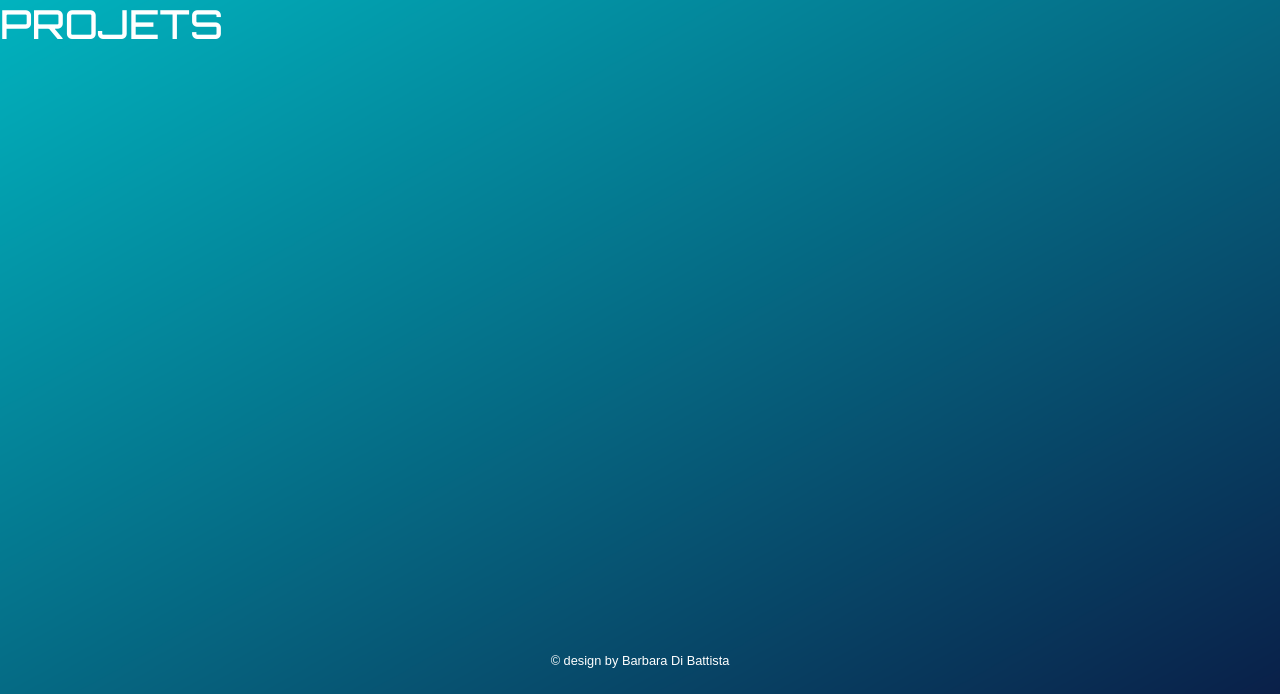
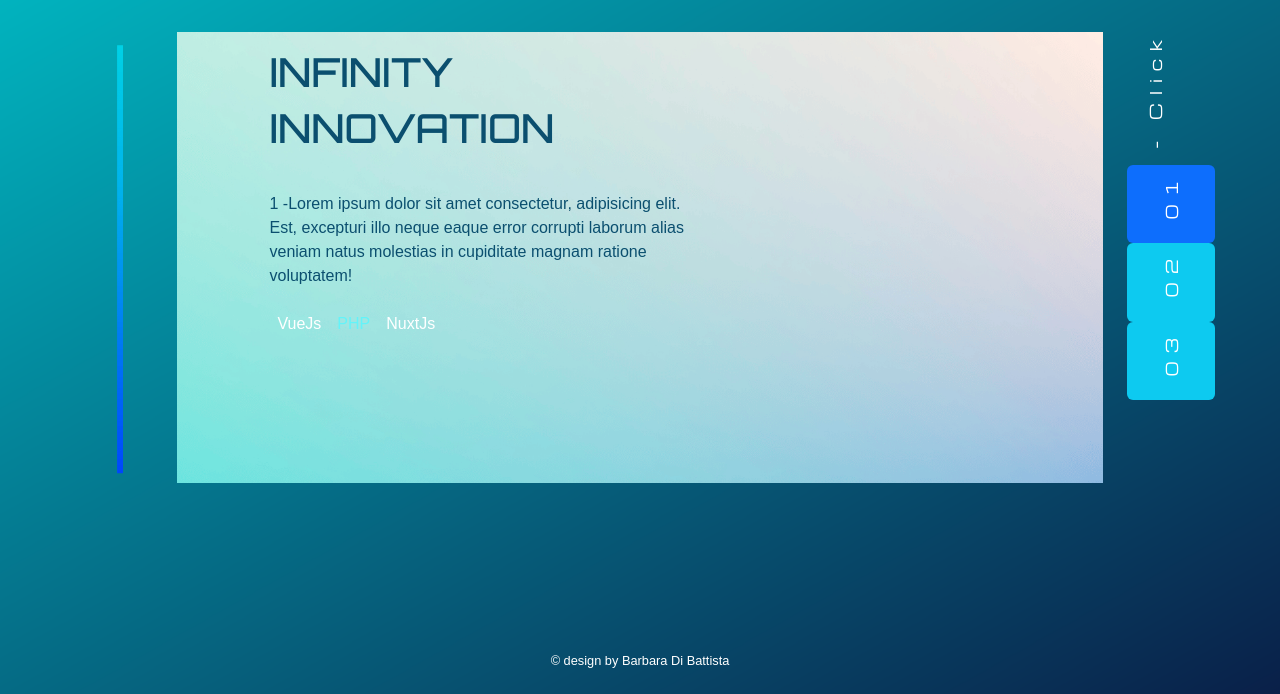
Before and after one commit to dibattista/di-battista-barbara-public, a Flask app: page /projets in a window 1280 px wide. Shown: the part 106-800 px from the top of the page. Run offline with Flask 2, Linux system fonts and the light colour scheme; some libraries are stand-ins or nearby versions; some web fonts are replaced.

Commit message:
add slider in page projet

```diff
--- a/static/css/style.css
+++ b/static/css/style.css
@@ -152,6 +152,24 @@ a {
 /* END div right index */
 /* END PAGE INDEX */
 
+/* PAGE PROJETS */
+.background-img-tab-content {
+  padding: 0 !important;
+  margin: 0 !important;
+  background-image: url(../images/background-blue-gradient-bdb.png);
+  /* Full height */
+    height: 100%;
+  /* Center and scale the image nicely */
+  background-position: center;
+  /* background-repeat: no-repeat; */
+  background-size: cover;
+  max-width: 100% !important;
+}
+
+.h1-projet-1, .p-projet-1 {
+  color: var(--main-color) !important;
+}
+/* END PAGE PROJETS */
 
 /* MEDIA */
 @media only screen and (min-width: 900px) {
--- a/templates/projets.html
+++ b/templates/projets.html
@@ -1,10 +1,99 @@
 {% extends 'base.html' %}
 
+{% block title %}Projets BDB{% endblock %}
 {% block content %}
-    <div id="main-div-left"></div>
-    <div id="main-div-center">
-        <h1>{% block title %} PROJETS {% endblock %}</h1>
+    <div class="container">
+        <div class="row space-row-2">
+        </div>
+        <div class="row">
+          <div class="col-1 d-flex justify-content-center">
+            <img src="{{url_for('static', filename='/images/line-gradient-bdb.png')}}" alt=''>
+          </div>
+          <div class="col-10">
+            <!-- Tab content -->
+            <div class="tab-content p-3 background-img-tab-content" id="v-pills-tabContent">
+              <div
+                class="tab-pane fade show active"
+                id="v-pills-link1"
+                role="tabpanel"
+                aria-labelledby="v-pills-link1-tab"
+              >
+                <div class="row">
+                  <div class="col-1"></div>
+                  <div class="col-6">
+                    <h1 class="h1-projet-1">INFINITY</h1>
+                    <h1 class="h1-projet-1">INNOVATION</h1>
+                    <div row class="space-row-2"></div>
+                    <P class="p-projet-1">1 -Lorem ipsum dolor sit amet consectetur, adipisicing elit.
+                      Est, excepturi illo neque eaque error corrupti laborum alias
+                      veniam natus molestias in cupiditate magnam ratione voluptatem!
+                    </P>
+                    <div class="d-flex flex-row">
+                      <div class="p-2">VueJs</div>
+                      <div class="p-2"><span class="div-span-strength-color">PHP</span></div>
+                      <div class="p-2">NuxtJs</div>
+                    </div>
+                  </div>
+                  <div class="col-5"></div>
+                </div>
+              </div>
+              <div
+                class="tab-pane fade"
+                id="v-pills-link2"
+                role="tabpanel"
+                aria-labelledby="v-pills-link2-tab"
+              >
+                <h1>Votre réflexologue</h1>
+                <P>2 -Lorem ipsum dolor sit amet consectetur, adipisicing elit.
+                  Est, excepturi illo neque eaque error corrupti laborum alias
+                  veniam natus molestias in cupiditate magnam ratione voluptatem!
+                </P>
+              </div>
+              <div
+                class="tab-pane fade"
+                id="v-pills-link3"
+                role="tabpanel"
+                aria-labelledby="v-pills-link3-tab"
+              >
+                3- Lorem ipsum, dolor sit amet consectetur adipisicing elit.
+                Aspernatur, illum.
+              </div>
+            </div>
+          </div>
+          <div class="col-1">
+            <p class="vertical-title">- Click</p>
+            <div
+              class="nav flex-column nav-pills text-center"
+              id="v-pills-tab"
+              role="tablist"
+              aria-orientation="vertical"
+            >
+              <a
+                class="nav-link active"
+                id="v-pills-link1-tab"
+                data-bs-toggle="pill"
+                href="#v-pills-link1"
+                role="tab"
+                aria-controls="v-pills-link1"
+                aria-expanded="true"><p class="vertical-title">01</p></a>
+              <a
+                class="nav-link bg-info"
+                id="v-pills-link2-tab"
+                data-bs-toggle="pill"
+                href="#v-pills-link2"
+                role="tab"
+                aria-controls="v-pills-link2"
+                aria-expanded="false"><p class="vertical-title">02</p></a>
+              <a
+                class="nav-link bg-info"
+                id="v-pills-link3-tab"
+                data-bs-toggle="pill"
+                href="#v-pills-link3"
+                role="tab"
+                aria-controls="v-pills-link3"
+                aria-expanded="false"><p class="vertical-title">03</p></a>
+            </div>
+          </div>
+        </div>
     </div>
-    <div id="main-div-right"></div>
-    <div></div>
 {% endblock %}
```
Also changed, not shown: static/images/background-black-gradient-bdb.png (added), static/images/background-blue-gradient-bdb.png (added), static/images/background-orange-gradient-bdb.png (added), static/images/line-gradient-bdb.png (added), 2 other files.
